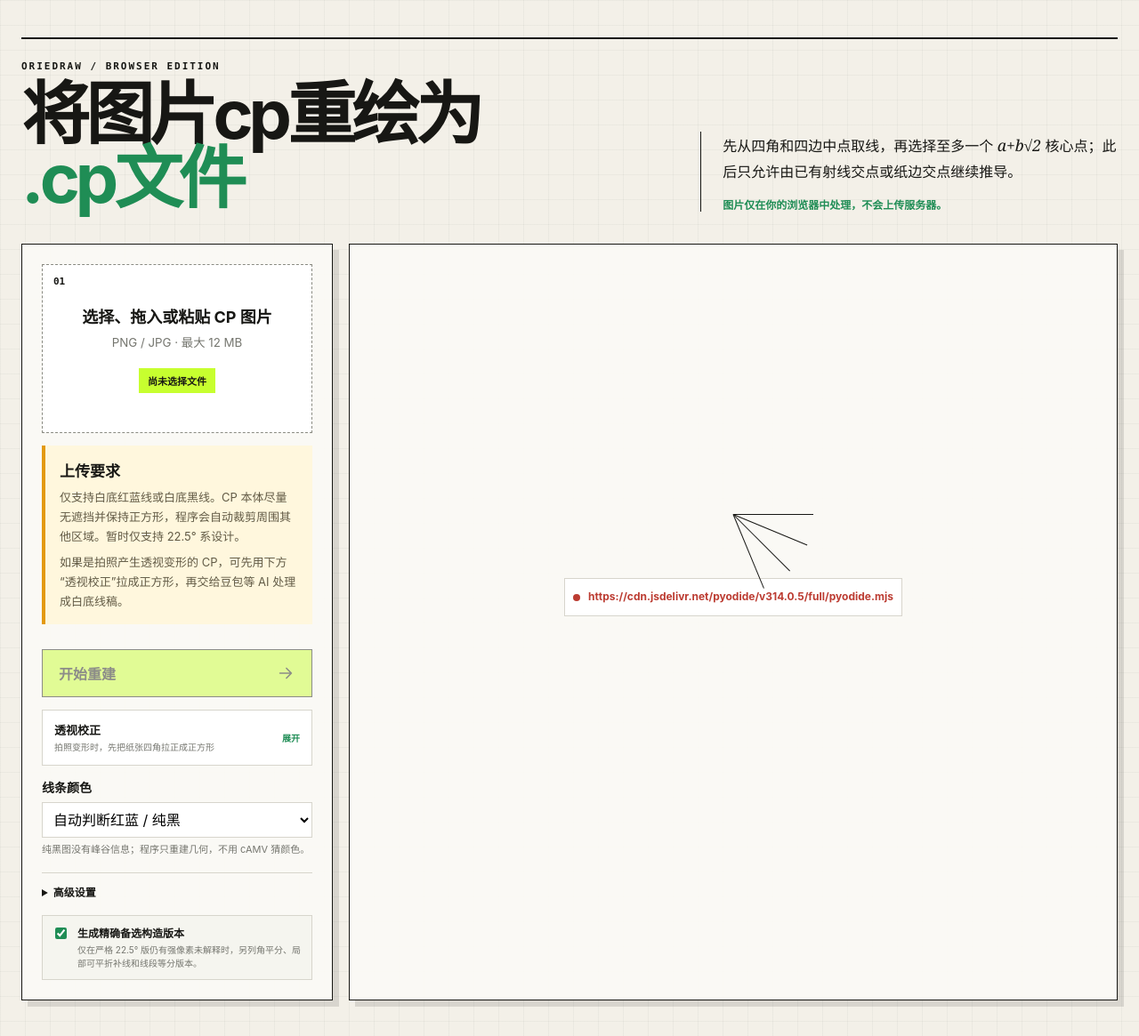
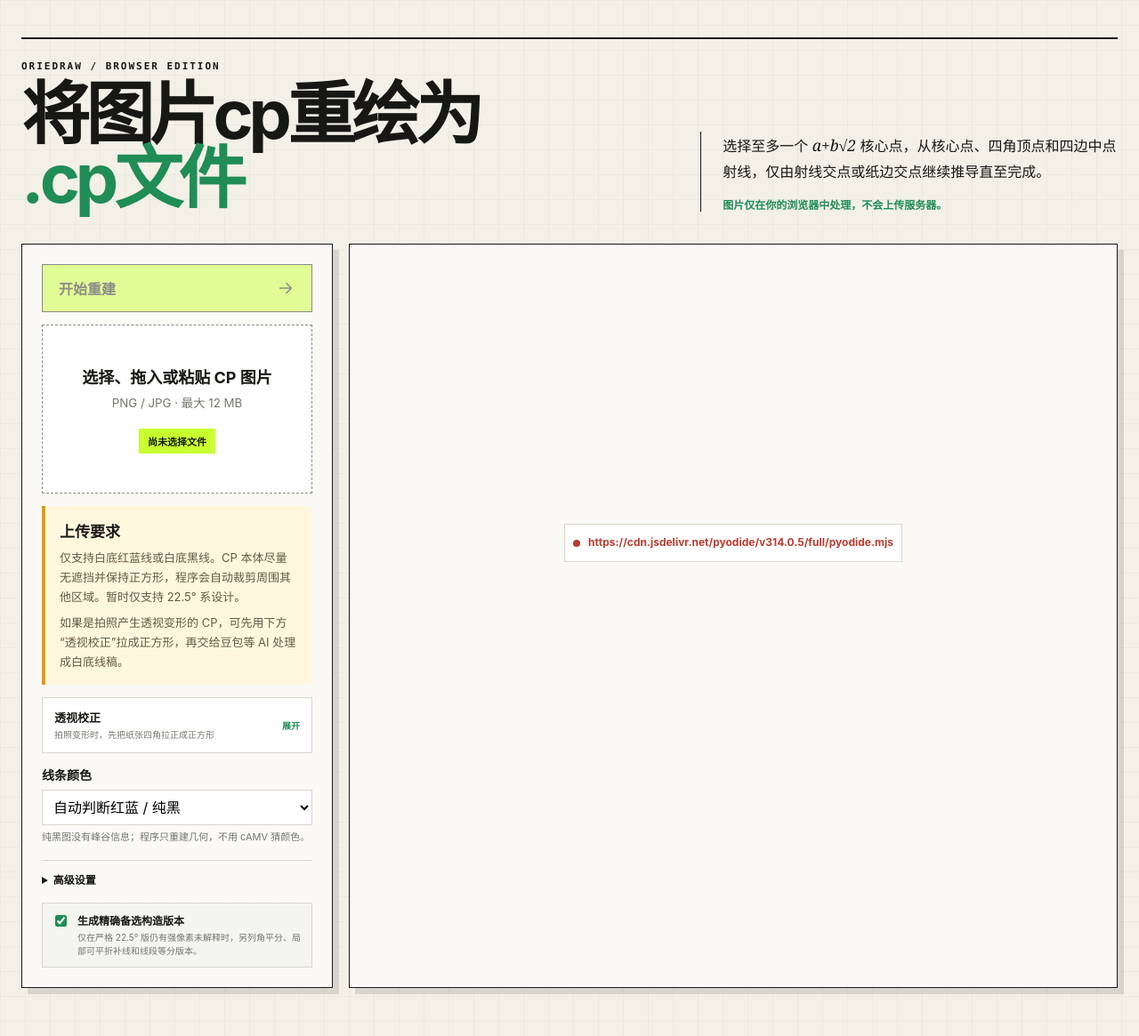
Before and after one commit to dhujsi/oriredraw, a Flask app: page / in a window 1280 px wide. Shown: the top 1165 px of the page at 89% size. Run offline with Flask 3, Linux system fonts and the light colour scheme.

Commit message:
Sync upload action and empty state to Flask template

```diff
--- a/templates/index.html
+++ b/templates/index.html
@@ -21,12 +21,13 @@
     .paper-tool-body { padding: 0 11px 11px; border-top: 1px solid var(--line); }
     .paper-mode-label { display: block; margin-top: 9px; color: var(--muted); font-size: 10px; line-height: 1.45; }
     .paper-tool-body > #corner-toggle { width: 100%; margin-top: 9px; }
-    .empty-state .engine-status { width: min(380px, 90%); justify-content: center; margin-top: 22px; padding: 12px 14px; }
+    .empty-state .engine-status { width: min(380px, 90%); justify-content: center; margin-top: 0; padding: 12px 14px; }
     .empty-state .engine-status p { margin: 0; font-size: 12px; font-weight: 700; }
     .empty-ready-title, .empty-ready-copy { display: none; }
     .empty-state .engine-status[data-state="ready"] { display: none; }
-    .empty-state .engine-status[data-state="ready"] ~ .empty-ready-title { display: block; margin: 22px 0 4px; }
+    .empty-state .engine-status[data-state="ready"] ~ .empty-ready-title { display: block; margin: 0 0 4px; }
     .empty-state .engine-status[data-state="ready"] ~ .empty-ready-copy { display: block; }
+    .upload-action { margin-top: 0; margin-bottom: 14px; }
   </style>
 </head>
 <body>
@@ -37,7 +38,7 @@
         <h1>将图片cp重绘为<br><span>.cp文件</span></h1>
       </div>
       <div class="intro-block">
-        <p class="intro">先从四角和四边中点取线，再选择至多一个 <em>a+b√2</em> 核心点；此后只允许由已有射线交点或纸边交点继续推导。</p>
+        <p class="intro">选择至多一个 <em>a+b√2</em> 核心点，从核心点、四角顶点和四边中点射线，仅由射线交点或纸边交点继续推导直至完成。</p>
         <p class="privacy">图片仅在你的浏览器中处理，不会上传服务器。</p>
       </div>
     </header>
@@ -45,9 +46,13 @@
     <section class="workspace">
       <aside class="controls panel">
         <form id="upload-form">
+          <button class="primary upload-action" id="submit-button" type="submit" disabled>
+            <span>开始重建</span>
+            <svg viewBox="0 0 24 24" aria-hidden="true"><path d="M5 12h14M13 6l6 6-6 6"/></svg>
+          </button>
+
           <label class="drop-zone" id="drop-zone">
             <input id="image-input" type="file" name="image" accept="image/png,image/jpeg" required>
-            <span class="drop-index">01</span>
             <strong>选择、拖入或粘贴 CP 图片</strong>
             <small>PNG / JPG · 最大 12 MB</small>
             <span class="file-name" id="file-name">尚未选择文件</span>
@@ -58,11 +63,6 @@
             <p>仅支持白底红蓝线或白底黑线。CP 本体尽量无遮挡并保持正方形，程序会自动裁剪周围其他区域。暂时仅支持 22.5° 系设计。</p>
             <p>如果是拍照产生透视变形的 CP，可先用下方“透视校正”拉成正方形，再交给豆包等 AI 处理成白底线稿。</p>
           </div>
-
-          <button class="primary" id="submit-button" type="submit" disabled>
-            <span>开始重建</span>
-            <svg viewBox="0 0 24 24" aria-hidden="true"><path d="M5 12h14M13 6l6 6-6 6"/></svg>
-          </button>
 
           <details class="paper-tool" id="paper-tool">
             <summary>
@@ -161,7 +161,6 @@
 
       <section class="results panel">
         <div class="empty-state" id="empty-state">
-          <div class="ray-mark" aria-hidden="true"><i></i><i></i><i></i><i></i></div>
           <div class="engine-status" id="engine-status" data-state="loading" aria-live="polite">
             <span></span><p>正在准备浏览器识别引擎…</p>
           </div>
```
